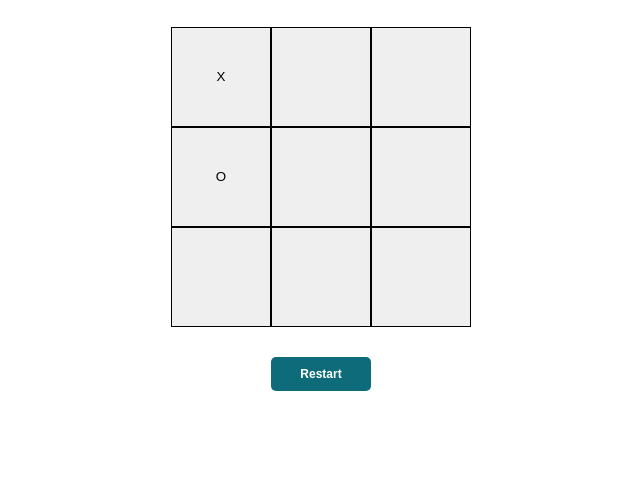
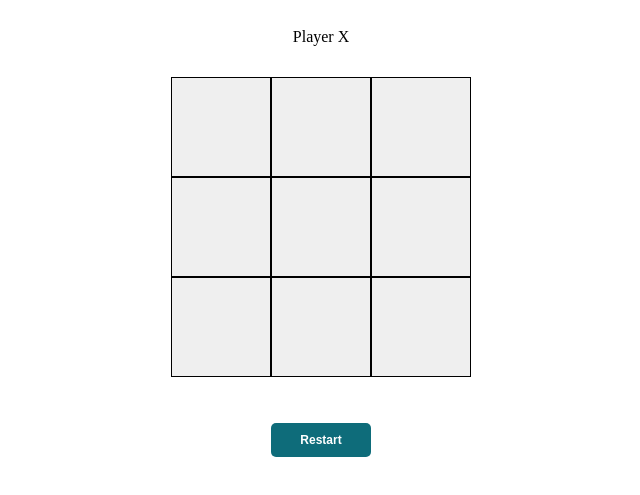
Before and after one commit to asiill/tic-tac-toe, a plain HTML site: page index.html in a window 1280 px wide. Shown: the part 91-586 px from the top of the page, without its empty margins (319-959 px from the left). Drawn offline with Linux system fonts and the light colour scheme.

Commit message:
Delete text content at button ids 0 and 3

```diff
--- a/index.html
+++ b/index.html
@@ -9,19 +9,19 @@
 </head>
 <body>
     <div id="header"><h1>Tic Tac Toe</h1></div>
-    <div id="current-player-container"></div>
+    <div id="current-player-container"><p id="current-player"></p></div>
     <div id="game-board">
-        <button class="cell" id="0">X</button>
+        <button class="cell" id="0"></button>
         <button class="cell" id="1"></button>
         <button class="cell" id="2"></button>
-        <button class="cell" id="3">O</button>
+        <button class="cell" id="3"></button>
         <button class="cell" id="4"></button>
         <button class="cell" id="5"></button>
         <button class="cell" id="6"></button>
         <button class="cell" id="7"></button>
         <button class="cell" id="8"></button>
     </div>
-    <div id="game-result-container"></div>
+    <div id="game-result-container"><p id="game-result"></p></div>
     <div id="reset-btn-container">
         <button id="reset-btn">Restart</div>
     </div>
```
